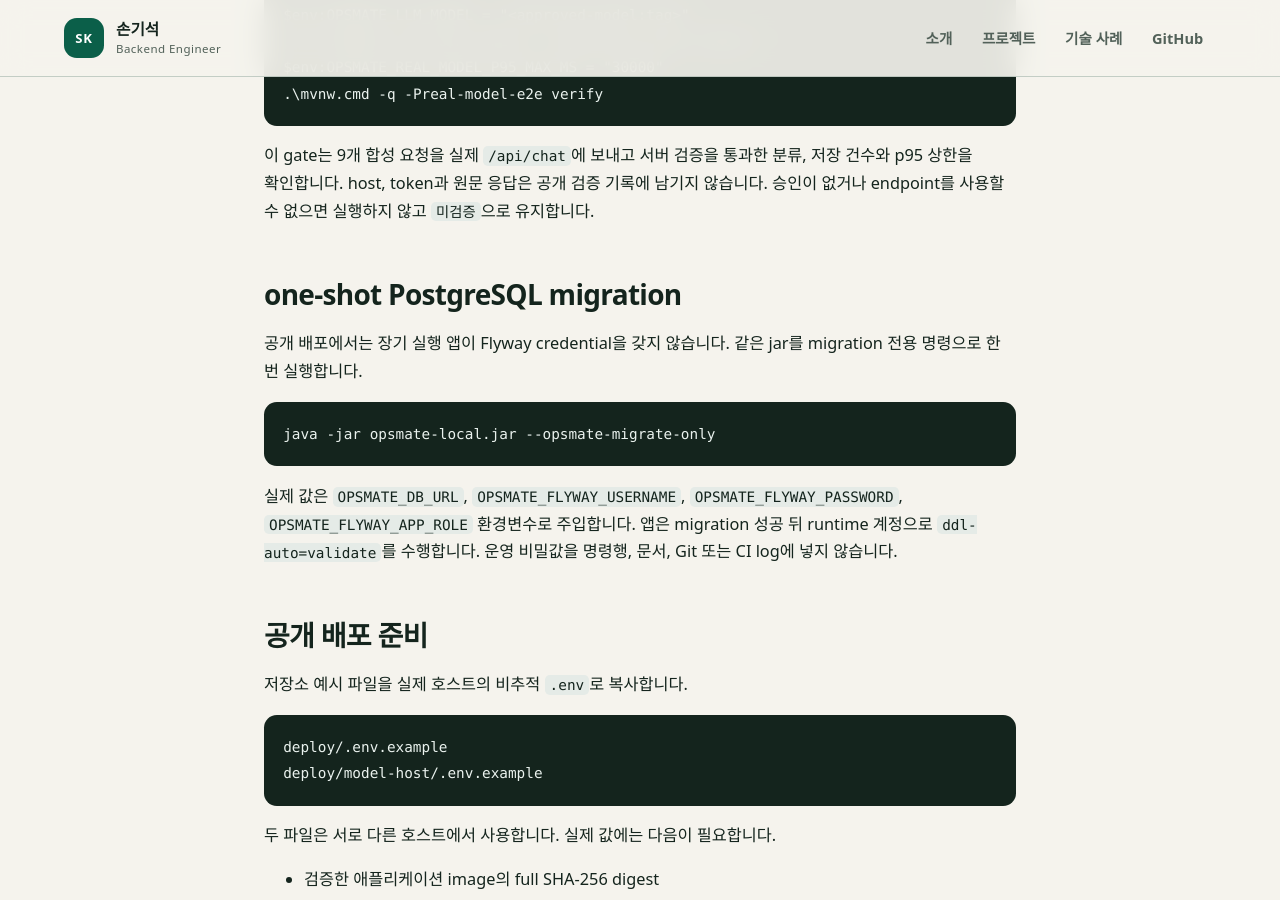
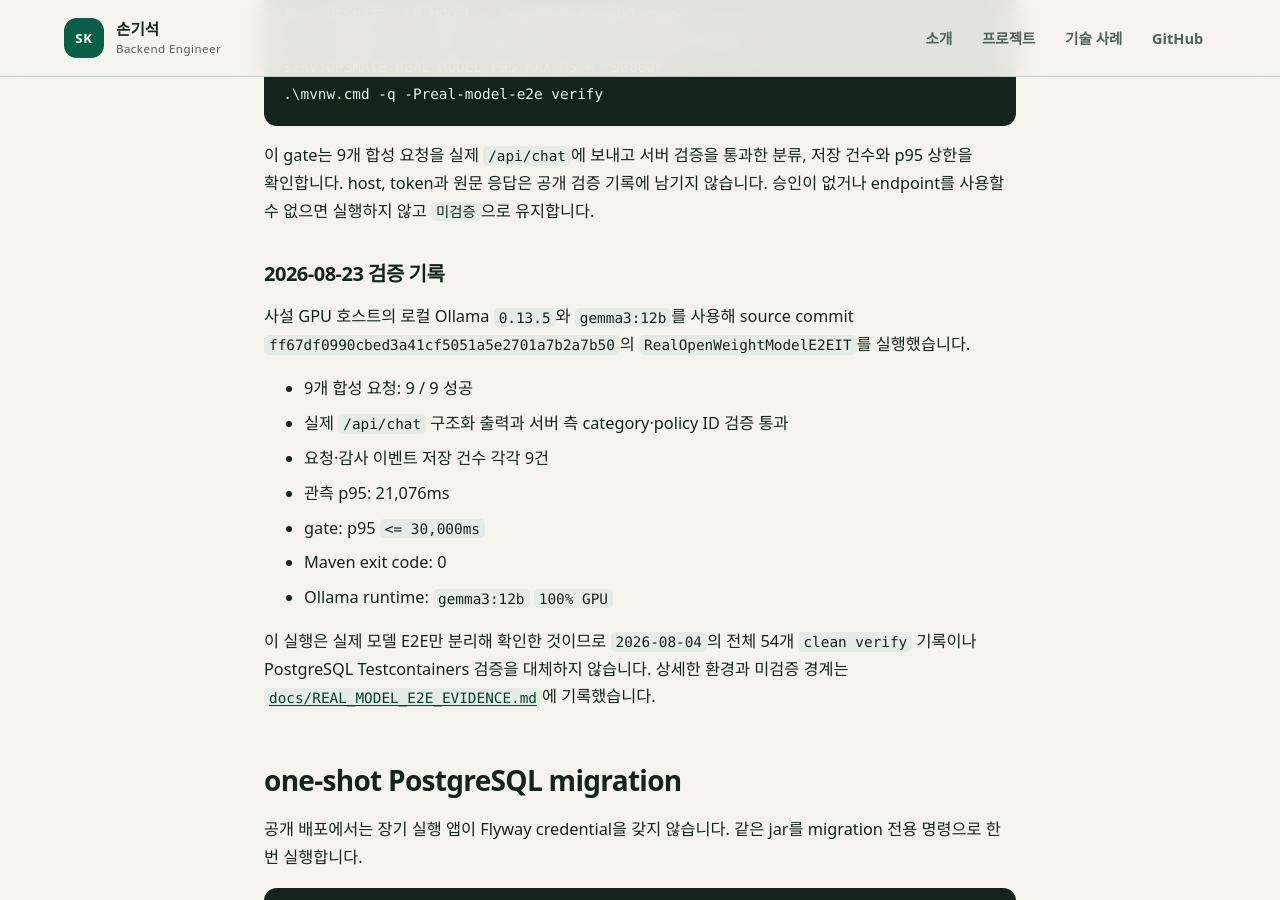
Before and after one commit to son1004007/engineering-career-portfolio, a Jekyll site: the page built from 02_projects/opsmate-local/SETUP.md, in a window 1280 px wide and 900 px high, scrolled down 2458 px. Built offline with Jekyll 4.4.1, drawn with Linux system fonts in a browser that asks for light colours; our own code applies the rules of GitHub Pages for plain Markdown files; some of the changed text lies outside the part shown.

Commit message:
docs: record verified OpsMate real-model E2E
* Document OpsMate real-model E2E evidence

* Update portfolio with verified real-model E2E

* Record verified OpsMate real-model E2E

* Add verified real-model E2E setup record

```diff
--- a/02_projects/opsmate-local/SETUP.md
+++ b/02_projects/opsmate-local/SETUP.md
@@ -81,6 +81,20 @@ $env:OPSMATE_REAL_MODEL_P95_MAX_MS = "30000"
 
 이 gate는 9개 합성 요청을 실제 `/api/chat`에 보내고 서버 검증을 통과한 분류, 저장 건수와 p95 상한을 확인합니다. host, token과 원문 응답은 공개 검증 기록에 남기지 않습니다. 승인이 없거나 endpoint를 사용할 수 없으면 실행하지 않고 `미검증`으로 유지합니다.
 
+### 2026-08-23 검증 기록
+
+사설 GPU 호스트의 로컬 Ollama `0.13.5`와 `gemma3:12b`를 사용해 source commit `ff67df0990cbed3a41cf5051a5e2701a7b2a7b50`의 `RealOpenWeightModelE2EIT`를 실행했습니다.
+
+- 9개 합성 요청: 9 / 9 성공
+- 실제 `/api/chat` 구조화 출력과 서버 측 category·policy ID 검증 통과
+- 요청·감사 이벤트 저장 건수 각각 9건
+- 관측 p95: 21,076ms
+- gate: p95 `<= 30,000ms`
+- Maven exit code: 0
+- Ollama runtime: `gemma3:12b` `100% GPU`
+
+이 실행은 실제 모델 E2E만 분리해 확인한 것이므로 `2026-08-04`의 전체 54개 `clean verify` 기록이나 PostgreSQL Testcontainers 검증을 대체하지 않습니다. 상세한 환경과 미검증 경계는 [`docs/REAL_MODEL_E2E_EVIDENCE.md`](docs/REAL_MODEL_E2E_EVIDENCE.md)에 기록했습니다.
+
 ## one-shot PostgreSQL migration
 
 공개 배포에서는 장기 실행 앱이 Flyway credential을 갖지 않습니다. 같은 jar를 migration 전용 명령으로 한 번 실행합니다.
@@ -145,8 +159,8 @@ emergency close는 credential 없이 컨테이너를 멈추지만 합성 데이
 
 - 2026-08-03 기준 과거 baseline: 기본 자동화 테스트 19개 성공. 이 기록은 당시 구현의 역사적 근거입니다.
 - 최신 애플리케이션·PostgreSQL 컴포넌트: `2026-08-04` 전체 `clean verify` 54개 성공, 실패·오류·건너뜀 0개
+- 실제 승인 모델 E2E: `2026-08-23 PASS`, `gemma3:12b`, 9/9, 관측 p95 21,076ms (`<= 30,000ms`)
 - 배포 자산: `implemented`; 실제 양 호스트 rehearsal과 외부 gate는 미검증
-- 실제 승인 모델 E2E: 미검증
 - 실제 public domain/ACME, 외부 모바일 smoke, DB·모델 외부 차단: 미검증
 - host egress allowlist와 edge/WAF rate limit: 외부 배포 gate, 미검증
 - 앱·모델 양쪽 호스트의 normal/emergency close와 same-digest reopen rehearsal: 미검증
```
Also changed, not shown: 02_projects/opsmate-local/README.md (+6 -3 lines), 02_projects/opsmate-local/docs/REAL_MODEL_E2E_EVIDENCE.md (added, +61 -0 lines), README.md.
